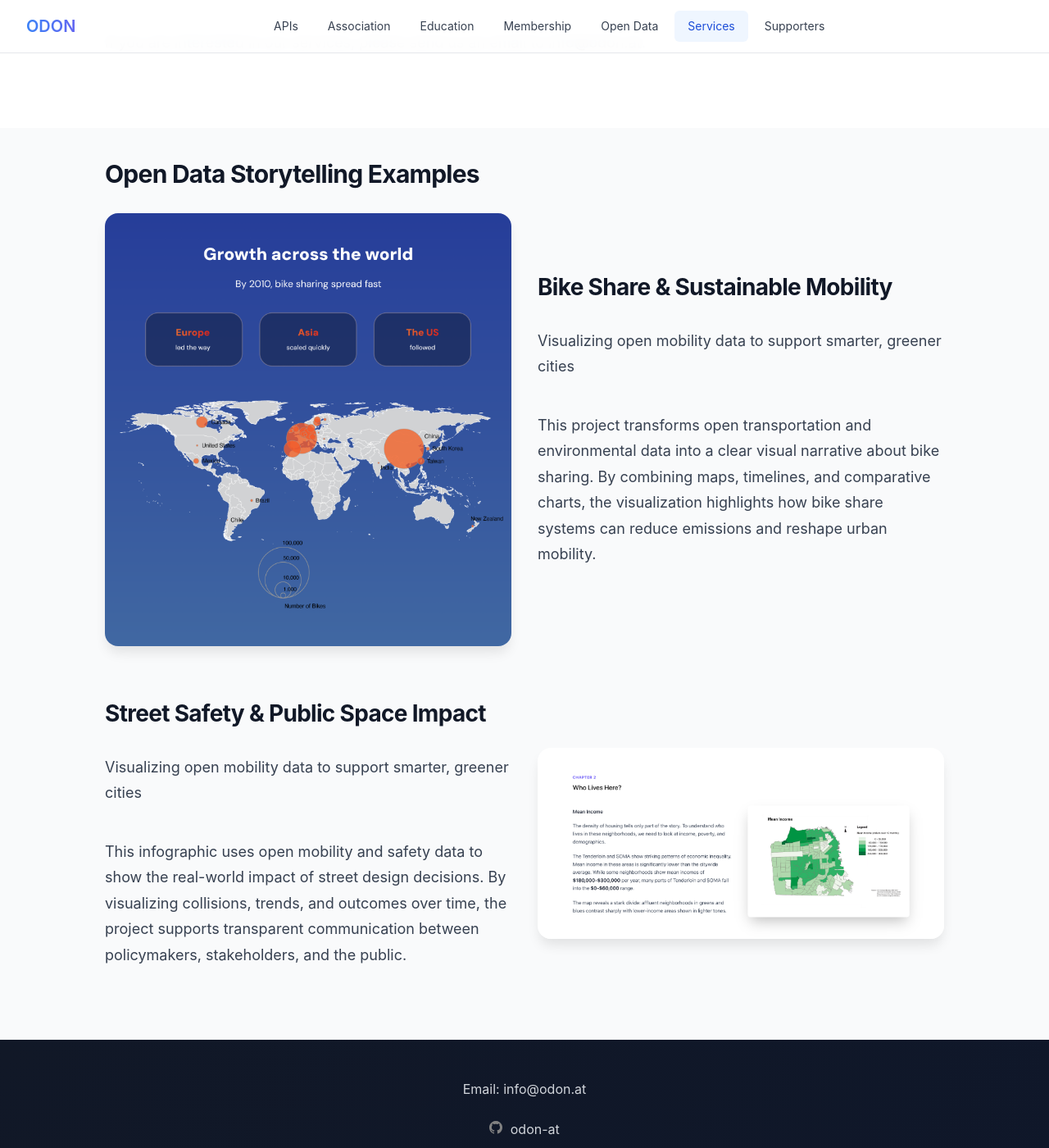
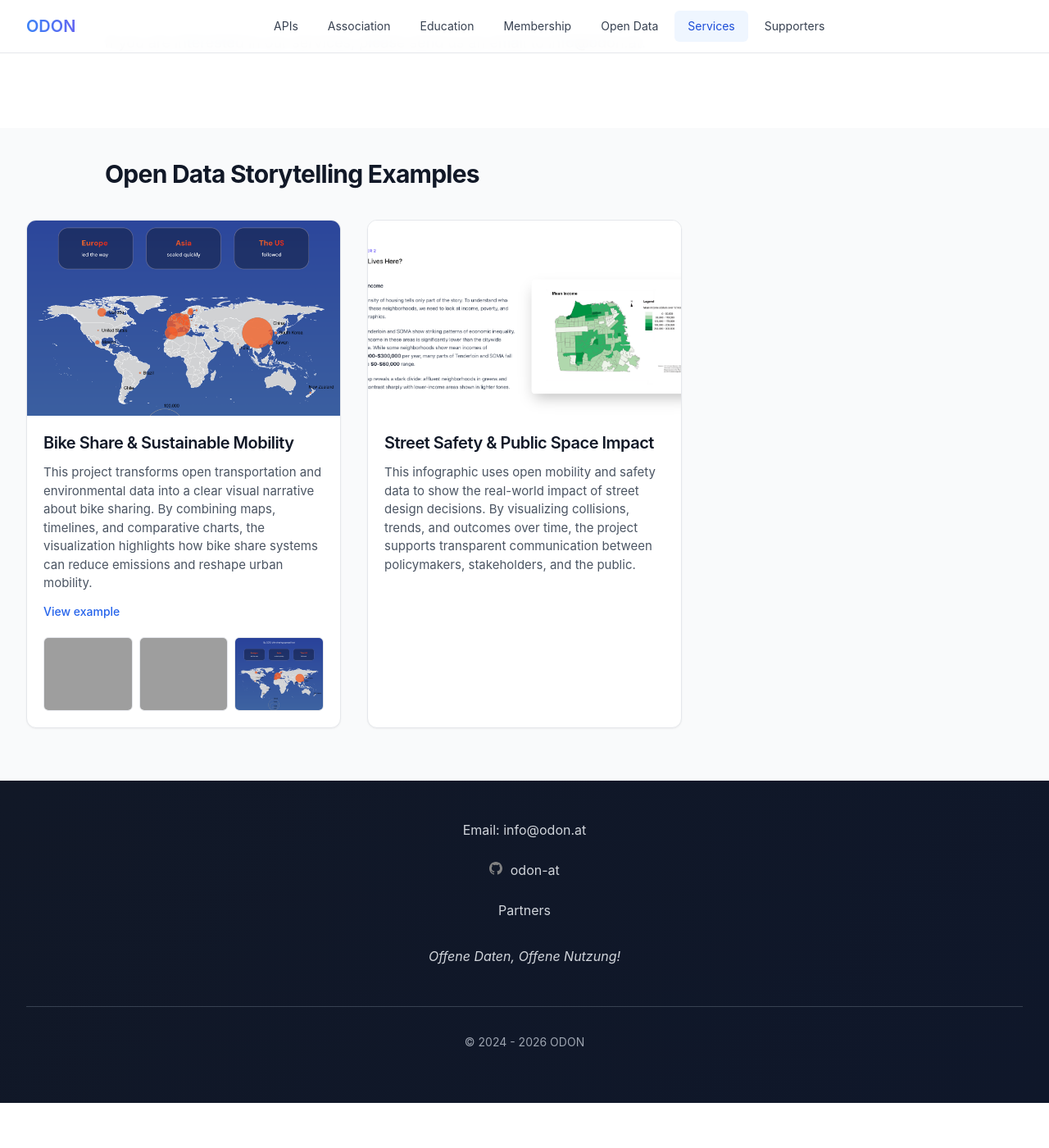
Before and after one commit to verein-odon/verein-odon.github.io, a Jekyll site: the page built from docs/en/services.md, in a window 1280 px wide and 1400 px high, scrolled down 916 px. Shown: the whole window at 82% size. Built offline with Jekyll 4.4.1, drawn with Linux system fonts in a browser that asks for light colours; after the commit the page ends 2261 px from its top, so only the background shows below that; grey boxes are pictures that could not be loaded.

Commit message:
Updated storytelling examples on services (en) page

```diff
--- /dev/null
+++ b/docs/_includes/storytelling_grid.html
@@ -0,0 +1,38 @@
+{% assign examples = site.data.storytelling %}
+{% if examples.size > 0 %}
+<section class="section storytelling-section {% if include.bg %}{{ include.bg }}{% else %}bg-gray{% endif %}">
+  <div class="container">
+    {% if include.title %}
+    <div class="content-section">
+      <h2>{{ include.title }}</h2>
+      {% if include.intro %}<p>{{ include.intro }}</p>{% endif %}
+    </div>
+    {% endif %}
+    <div class="storytelling-grid">
+      {% for example in examples %}
+      <article class="storytelling-card">
+        <div class="storytelling-card-image">
+          <img src="{{ example.image }}" alt="{{ example.title | escape }}" loading="lazy" width="400" height="250">
+        </div>
+        <div class="storytelling-card-body">
+          <h3 class="storytelling-card-title">{{ example.title }}</h3>
+          <p class="storytelling-card-description">{{ example.description }}</p>
+          {% if example.url and example.url != "" %}
+          <a href="{{ example.url }}" class="storytelling-card-link" target="_blank" rel="noopener noreferrer" aria-label="{{ include.link_label | default: 'View example' }} (opens in new tab)">
+            {{ include.link_label | default: "View example" }}
+          </a>
+          {% endif %}
+          {% if example.images and example.images.size > 0 %}
+          <div class="storytelling-card-gallery">
+            {% for img in example.images limit: 3 %}
+            <img src="{{ img }}" alt="" loading="lazy" width="120" height="90" class="storytelling-card-thumb">
+            {% endfor %}
+          </div>
+          {% endif %}
+        </div>
+      </article>
+      {% endfor %}
+    </div>
+  </div>
+</section>
+{% endif %}
--- a/docs/assets/main.scss
+++ b/docs/assets/main.scss
@@ -869,6 +869,113 @@ a.btn-primary, a.btn-primary:hover {
   }
 }
 
+/* Storytelling examples grid */
+.storytelling-section .content-section {
+  margin-bottom: 2rem;
+}
+
+.storytelling-section .content-section h2 {
+  margin-bottom: 0.75rem;
+}
+
+.storytelling-grid {
+  display: grid;
+  gap: 2rem;
+  grid-template-columns: 1fr;
+}
+
+@media (min-width: 640px) {
+  .storytelling-grid {
+    grid-template-columns: repeat(2, 1fr);
+  }
+}
+
+@media (min-width: 1024px) {
+  .storytelling-grid {
+    grid-template-columns: repeat(3, 1fr);
+  }
+}
+
+.storytelling-card {
+  background-color: var(--color-white);
+  border-radius: 0.75rem;
+  border: 1px solid var(--color-gray-200);
+  overflow: hidden;
+  box-shadow: var(--shadow-sm);
+  transition: box-shadow 0.3s, border-color 0.3s;
+  display: flex;
+  flex-direction: column;
+}
+
+.storytelling-card:hover {
+  border-color: #93c5fd;
+  box-shadow: var(--shadow-md);
+}
+
+.storytelling-card-image {
+  aspect-ratio: 16 / 10;
+  overflow: hidden;
+  background-color: var(--color-gray-100);
+}
+
+.storytelling-card-image img {
+  width: 100%;
+  height: 100%;
+  object-fit: cover;
+  display: block;
+}
+
+.storytelling-card-body {
+  padding: 1.25rem;
+  display: flex;
+  flex-direction: column;
+  gap: 0.75rem;
+  flex: 1;
+}
+
+.storytelling-card-title {
+  font-size: 1.25rem;
+  font-weight: 600;
+  color: var(--color-gray-900);
+  line-height: 1.3;
+  margin: 0;
+}
+
+.storytelling-card-description {
+  font-size: 0.9375rem;
+  color: var(--color-gray-600);
+  line-height: 1.5;
+  margin: 0;
+  flex: 1;
+}
+
+.storytelling-card-link {
+  font-size: 0.875rem;
+  color: var(--color-blue-600);
+  text-decoration: none;
+  font-weight: 500;
+}
+
+.storytelling-card-link:hover {
+  text-decoration: underline;
+}
+
+.storytelling-card-gallery {
+  display: flex;
+  gap: 0.5rem;
+  margin-top: 0.5rem;
+  width: 100%;
+}
+
+.storytelling-card-thumb {
+  flex: 1;
+  min-width: 0;
+  aspect-ratio: 16 / 10;
+  object-fit: cover;
+  border-radius: 0.375rem;
+  border: 1px solid var(--color-gray-200);
+}
+
 /* News Section */
 .news-container {
   max-width: 48rem;
--- a/docs/en/services.md
+++ b/docs/en/services.md
@@ -78,124 +78,4 @@ permalink: /en/services/
 </section>
 <!-- END --- Membership Types -->
 
-<style>
-    /* Examples Showcase Section */
-.examples-showcase {
-  display: flex;
-  flex-direction: column;
-  gap: 4rem;
-  max-width: 80rem;
-  margin: 0 auto;
-}
-
-.example-showcase-card {
-  display: grid;
-  gap: 2rem;
-  align-items: center;
-}
-
-@media (min-width: 768px) {
-  .example-showcase-card {
-    grid-template-columns: 1fr 1fr;
-  }
-
-  .example-showcase-card:nth-child(even) .example-showcase-image {
-    order: 2;
-  }
-
-  .example-showcase-card:nth-child(even) .example-showcase-content {
-    order: 1;
-  }
-}
-
-.example-showcase-image {
-  border-radius: 1rem;
-  overflow: hidden;
-  box-shadow: var(--shadow-lg);
-  transition: transform 0.3s;
-}
-
-.example-showcase-image:hover {
-  transform: scale(1.02);
-}
-
-.example-showcase-image svg {
-  width: 100%;
-  height: auto;
-  display: block;
-}
-
-.example-showcase-content {
-  display: flex;
-  flex-direction: column;
-  gap: 1rem;
-}
-
-.example-showcase-title {
-  font-size: 1.5rem;
-  color: var(--color-gray-900);
-  line-height: 1.3;
-}
-
-@media (min-width: 768px) {
-  .example-showcase-title {
-    font-size: 1.75rem;
-  }
-}
-</style>
-
-
-<!-- START --- Intro section ----------------------->
-<section class="section bg-gray">
-    <div class="container">
-        <div class="content-section">
-            <h2>
-                Open Data Storytelling Examples
-            </h2>
-
-            <div class="examples-showcase">
-
-        <!-- Example 1: Bike Share -->
-        <div class="example-showcase-card">
-          <div class="example-showcase-image">
-            <img src="/assets/images/examples/bike/bike_3.png" alt="Project Screenshot 1">
-          </div>
-          <div class="example-showcase-content">
-            <h3 class="example-showcase-title">Bike Share &amp; Sustainable Mobility</h3>
-            <p class="example-showcase-subtitle">Visualizing open mobility data to support smarter, greener cities</p>
-            <p class="example-showcase-description">
-              This project transforms open transportation and environmental data into a clear visual narrative about bike sharing. By combining maps, timelines, and comparative charts, the visualization highlights how bike share systems can reduce emissions and reshape urban mobility.
-            </p>
-            <!-- <p class="example-showcase-methods">
-              <strong>Tools &amp; methods:</strong><br>
-              Data analysis and visualization using open datasets, translated into an accessible information design format.
-            </p> -->
-          </div>
-        </div>
-
-        <!-- Example 1: Bike Share -->
-        <div class="example-showcase-card">
-          <div class="example-showcase-image">
-            <img src="/assets/images/examples/sf-tenderloin/map_2.png" alt="Project Screenshot 1">
-          </div>
-          <div class="example-showcase-content">
-            <h3 class="example-showcase-title">Street Safety & Public Space Impact</h3>
-            <p class="example-showcase-subtitle">Visualizing open mobility data to support smarter, greener cities</p>
-            <p class="example-showcase-description">
-              This infographic uses open mobility and safety data to show the real-world impact of street design decisions. By visualizing collisions, trends, and outcomes over time, the project supports transparent communication between policymakers, stakeholders, and the public.
-            </p>
-            <!-- <p class="example-showcase-methods">
-              <strong>Tools &amp; methods:</strong><br>
-              Data analysis and visualization using open datasets, translated into an accessible information design format.
-            </p> -->
-          </div>
-        </div>
-
-      </div>
-
-        </div>
-
-
-    </div>
-</section>
-<!-- END --- Intro section ----------------------->
+{% include storytelling_grid.html title="Open Data Storytelling Examples" bg="bg-gray" link_label="View example" %}
```
Also changed, not shown: docs/_data/storytelling.yaml (added, +21 -0 lines).
